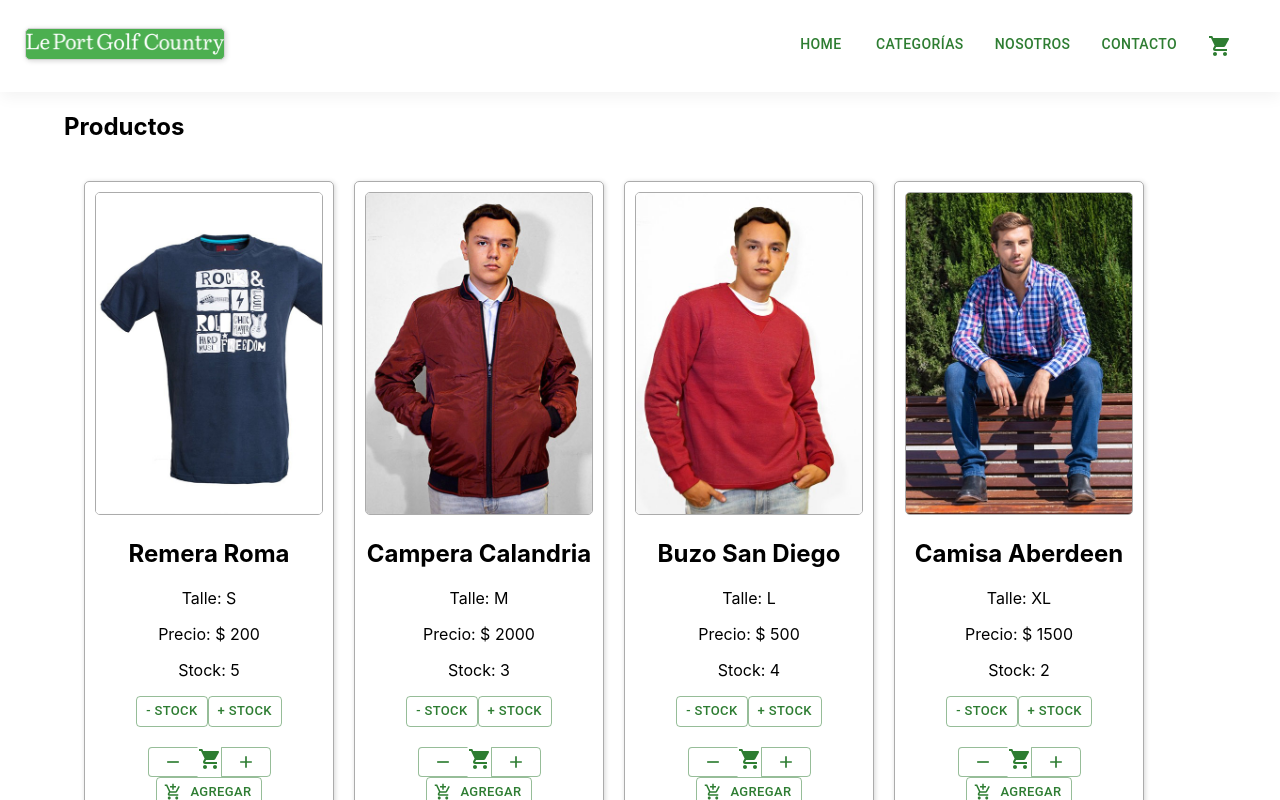
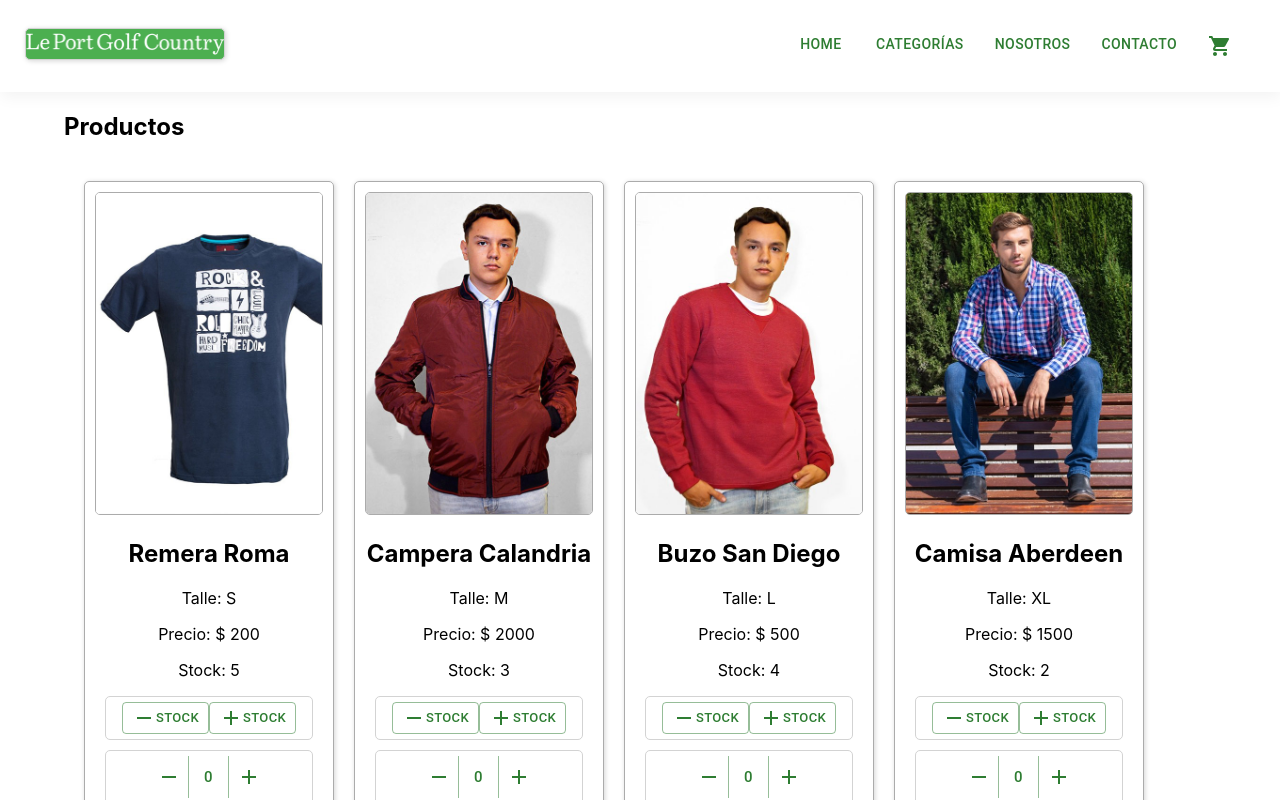
Before and after one commit to bkavinoff/ecommerce-react-leport, a React (Create React App) app: page / in a window 1280 px wide. Shown: the top 800 px of the page. Built offline with nearby package versions, Linux system fonts and the light colour scheme.

Commit message:
updated some styles and deleted unused component

```diff
--- a/src/components/Item/Item.css
+++ b/src/components/Item/Item.css
@@ -17,3 +17,13 @@
     width: 100%;
     border-radius: 5px;
   }
+
+  .containerAddStock{
+    padding: 5px;
+    border: 1px solid lightgray;
+    border-radius: 5px;
+    /* width:max-content; */
+    margin: 10px;
+    display:block;
+    align-items: center;
+  }
--- a/src/components/Item/Item.js
+++ b/src/components/Item/Item.js
@@ -7,6 +7,8 @@ import './Item.css';
 
 //MUI:
 import Button from '@mui/material/Button';
+import AddIcon from "@mui/icons-material/Add";
+import RemoveIcon from "@mui/icons-material/Remove";
 
 //Componentes:
 import ItemCount from '../ItemCount/ItemCount';
@@ -56,16 +58,18 @@ const onAdd = (num) => {
     return(
         <div className="card">
             <div>
-            <Link className='btnNavbar' to={`/product/${id}`}><img className='imgProductCard' src={`/img/${image}`} alt={image} /></Link>
+                <Link className='btnNavbar' to={`/product/${id}`}><img className='imgProductCard' src={`/img/${image}`} alt={image} /></Link>
             </div>
             <h2>{title}</h2>
             <p>Talle: {size}</p>
             <p>Precio: $ {price}</p>
             <p>Stock: {newStock}</p>
+            <div className="containerAddStock">
+                <Button onClick={removeStock} size="small" variant="outlined" color="success" ><RemoveIcon/> Stock</Button>
+                <Button onClick={addStock} size="small" variant="outlined" color="success" ><AddIcon size="small"/> Stock</Button>
+            </div>
+            <ItemCount stock={newStock} initial={initial} onAdd={onAdd}/>
 
-            <Button onClick={removeStock} size="small" variant="outlined" color="success" >- Stock</Button>
-            <Button onClick={addStock} size="small" variant="outlined" color="success" >+ Stock</Button>
-            <ItemCount stock={newStock} initial={initial} onAdd={onAdd}/>
         </div>
     )
 }
--- a/src/components/ItemCount/ItemCount.css
+++ b/src/components/ItemCount/ItemCount.css
@@ -13,5 +13,17 @@
   }
 
   .containerAddItemToCart{
-    padding: 20px;
+    padding: 5px;
+    border: 1px solid lightgray;
+    border-radius: 5px;
+    width:fit-content;
+    margin: 10px;
   }
+
+  .itemCount{
+    font-size: large;
+  }
+
+  .btnGroupAddRemove{
+    margin-bottom:5px;
+  }
--- a/src/components/ItemCount/ItemCount.js
+++ b/src/components/ItemCount/ItemCount.js
@@ -9,8 +9,6 @@ import Button from "@mui/material/Button";
 import AddIcon from "@mui/icons-material/Add";
 import RemoveIcon from "@mui/icons-material/Remove";
 import AddShoppingCartIcon from '@mui/icons-material/AddShoppingCart';
-import ShoppingCartIcon from "@mui/icons-material/ShoppingCart";
-import Badge from "@mui/material/Badge";
 
 
 
@@ -32,22 +30,12 @@ export default function ItemCount({stock, initial, onAdd}) {
 
     return (
       <div className="containerAddItemToCart">
-          <ButtonGroup>
-
-            <Button className="btnPlusMinusAddToCart" onClick={minusItemCount} size="small" variant="outlined" color="success" >
-                <RemoveIcon fontSize="small" />
-            </Button>
-
-            <Badge color="success" badgeContent={itemCount}>
-                <ShoppingCartIcon color="success"/>{" "}
-            </Badge>
-
-            <Button className="btnPlusMinusAddToCart" onClick={addItemCount} size="small" variant="outlined" color="success" >
-              <AddIcon fontSize="small" />
-            </Button>
-
-          </ButtonGroup>
-          <Button id="addToCart" onClick={addToCart} size="small" variant="outlined" color="success" startIcon={<AddShoppingCartIcon />}>Agregar</Button>
+            <ButtonGroup className="btnGroupAddRemove" variant="text" aria-label="text button group" color="success" size="small">
+                <Button onClick={minusItemCount} color="success"><RemoveIcon/></Button>
+                <Button size="large" className="itemCount" color="success">{itemCount}</Button>
+                <Button onClick={addItemCount} color="success" size="small"><AddIcon/></Button>
+            </ButtonGroup>
+          <Button id="addToCart" className="addToCart" onClick={addToCart} size="small" variant="outlined" color="success" startIcon={<AddShoppingCartIcon />}>Agregar</Button>
     </div>
     )
 }
```
Also changed, not shown: src/components/Categories/Categories.js (deleted).
